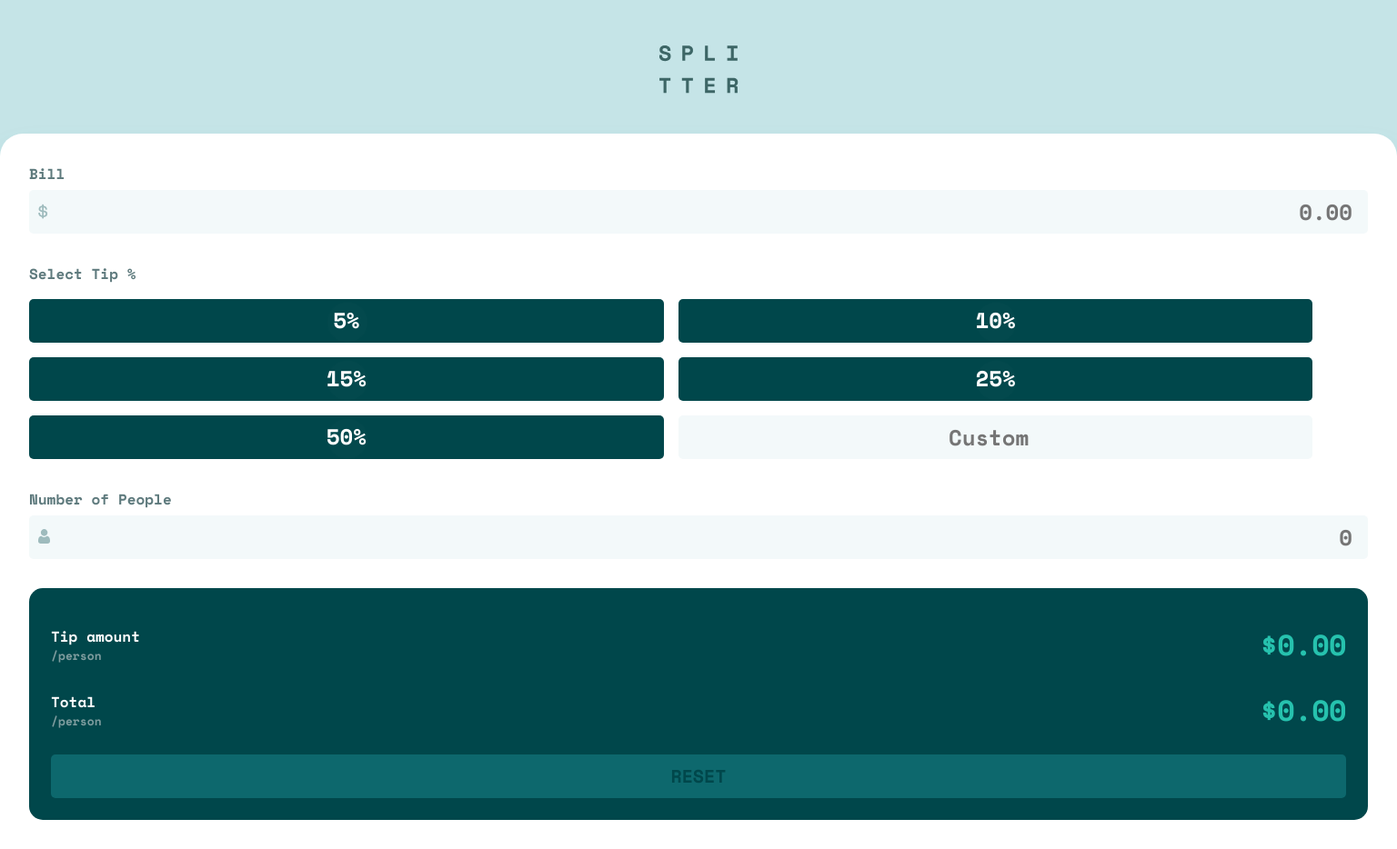
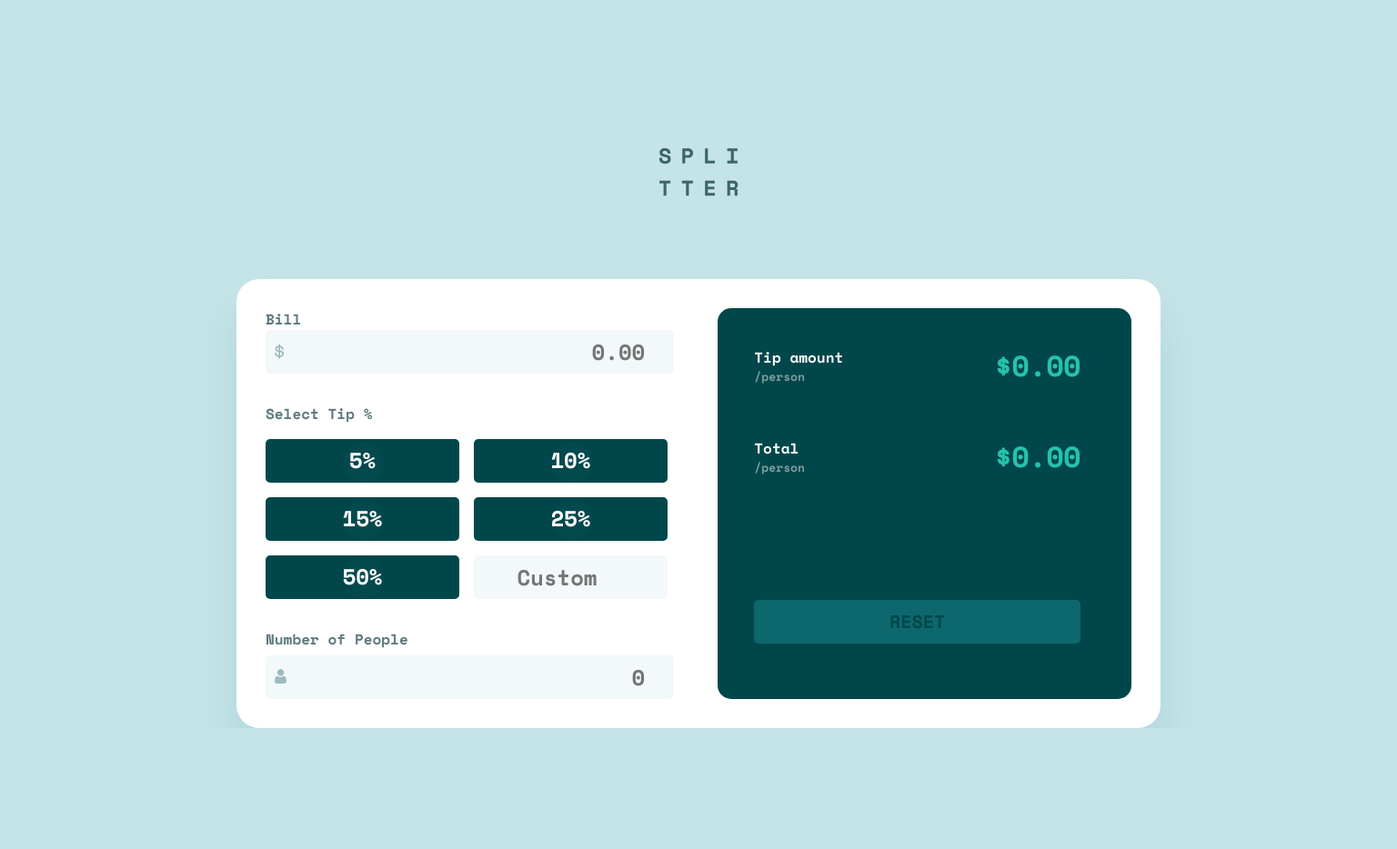
Before and after one commit to tamta123/tip-calculator-app-main, a plain HTML site: page index.html in a window 1536 px wide. Shown: the whole page at 91% size. After the commit the page ends 801 px from the top, so only its background shows below. Drawn offline with nearby package versions, Linux system fonts and the light colour scheme.

Commit message:
desktop version

```diff
--- a/index.html
+++ b/index.html
@@ -22,9 +22,7 @@
       <div class="splitter-body">
         <div class="splitter-input">
           <div class="input-box-one">
-            <div class="h-error">
-              <label class="bill" for="bill">Bill</label>
-            </div>
+            <label class="bill" for="bill">Bill</label>
             <div class="input-enter">
               <input type="number" id="bill" placeholder="0.00" min="0 " />
             </div>
--- a/script.js
+++ b/script.js
@@ -60,4 +60,8 @@ function reset() {
     totalOutput.innerHTML = `$0.00`;
     tipInput.forEach(button => button.checked = false);
     tipPercent=0
+    resetButton.style.backgroundColor = "#9FE8DF";
+  setTimeout(() => {
+    resetButton.style.backgroundColor = "#0D686D";
+  }, 100);
   }
--- a/style.css
+++ b/style.css
@@ -66,6 +66,7 @@ input[type="number"] {
   font-weight: 700;
   font-size: 24px;
   line-height: 36px;
+  padding-right: 17px;
   text-align: right;
   color: #00474b;
   border: transparent;
@@ -87,15 +88,6 @@ input[type="number"] {
   color: #00474b;
   mix-blend-mode: normal;
 }
-
-/* #people:hover {
-  border: 2px solid #26c2ae;
-  border-radius: 5px;
-}
-#bill:hover {
-  border: 2px solid #26c2ae;
-  border-radius: 5px;
-} */
 
 .input-tip {
   display: flex;
@@ -222,7 +214,31 @@ h1 {
   border: transparent;
   cursor: pointer;
 }
-/*
-#reset:hover {
-  background-color: #9fe8df;
-} */
+
+@media screen and (min-width: 1440px) {
+  header img {
+    margin-top: 163px;
+  }
+
+  .splitter-body {
+    margin: 88px 260px 239px 260px;
+    border-radius: 25px;
+    display: flex;
+    gap: 48px;
+  }
+
+  .splitter-input {
+    width: 50%;
+  }
+  .splitter-output {
+    width: 50%;
+    padding: 40px 56px 40px 40px;
+    margin-top: 0px;
+  }
+  .splitter-output .output-box {
+    padding-bottom: 53px;
+  }
+  #reset {
+    margin-top: 81px;
+  }
+}
```
